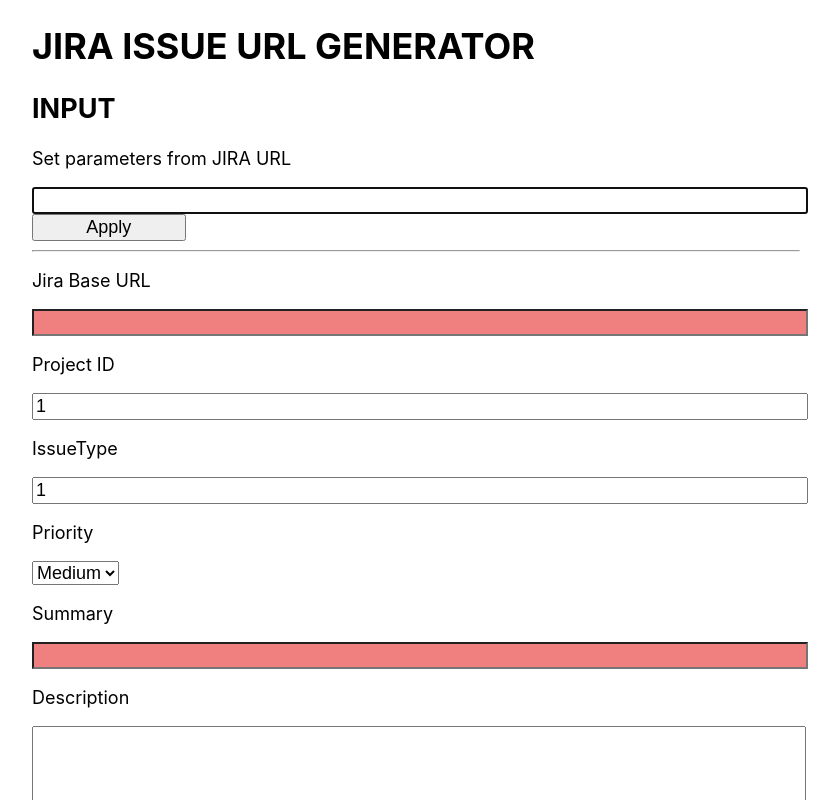
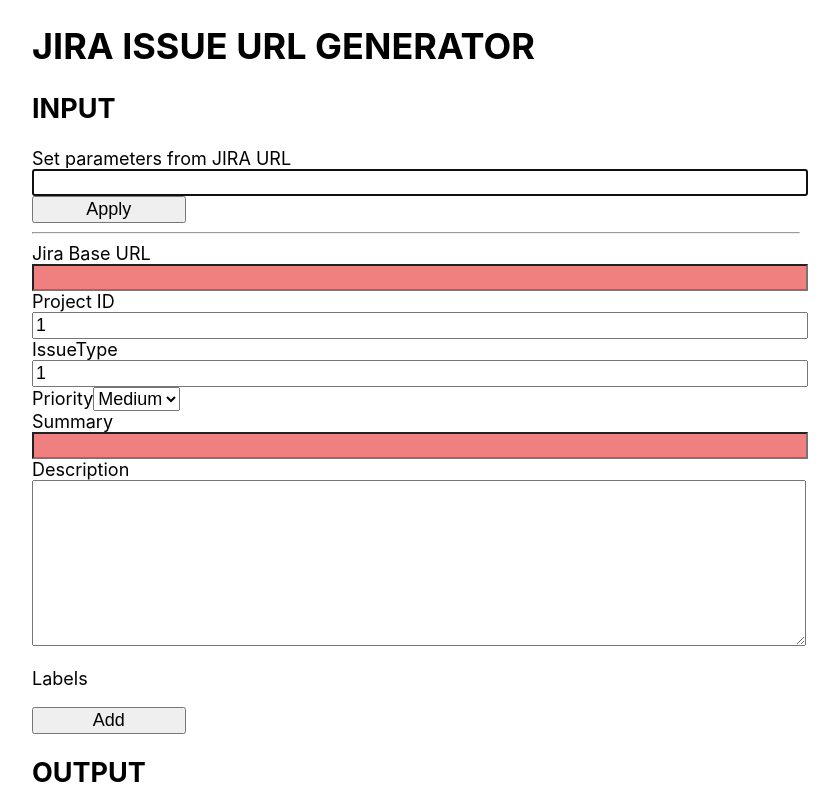
Before and after one commit to jiro4989/jira_issue_url_generator, a React (Create React App) app: page / in a window 1280 px wide. Shown: the top 800 px of the page, without its empty margins (224-1063 px from the left). Built offline with nearby package versions, Linux system fonts and the light colour scheme.

Commit message:
fix: p要素をlabel要素に変更 (close #13)

```diff
--- a/src/App.tsx
+++ b/src/App.tsx
@@ -100,7 +100,7 @@
       <section>
         <h2>INPUT</h2>
         <div>
-          <p>Set parameters from JIRA URL</p>
+          <label>Set parameters from JIRA URL</label>
           <input
             type="text"
             onChange={(e) => setJIRAURL(e.target.value)}
@@ -114,7 +114,7 @@
         <hr />
 
         <div>
-          <p>Jira Base URL</p>
+          <label>Jira Base URL</label>
           <input
             className={requiredValue(jiraBaseURL)}
             type="text"
@@ -124,7 +124,7 @@
         </div>
 
         <div>
-          <p>Project ID</p>
+          <label>Project ID</label>
           <input
             className={requiredValue('' + projectID)}
             type="number"
@@ -134,7 +134,7 @@
         </div>
 
         <div>
-          <p>IssueType</p>
+          <label>IssueType</label>
           <input
             className={requiredValue('' + issueType)}
             type="number"
@@ -144,12 +144,12 @@
         </div>
 
         <div>
-          <p>Priority</p>
+          <label>Priority</label>
           {prioritySelectionElement}
         </div>
 
         <div>
-          <p>Summary</p>
+          <label>Summary</label>
           <input
             className={requiredValue(summary)}
             type="text"
@@ -159,7 +159,7 @@
         </div>
 
         <div>
-          <p>Description</p>
+          <label>Description</label>
           <textarea
             onChange={(e) => setDescription(e.target.value)}
             value={description}
@@ -180,7 +180,7 @@
       <section>
         <h2>OUTPUT</h2>
         <div>
-          <p>Generated URL</p>
+          <label>Generated URL</label>
           {generatedURLElement}
         </div>
       </section>
```
